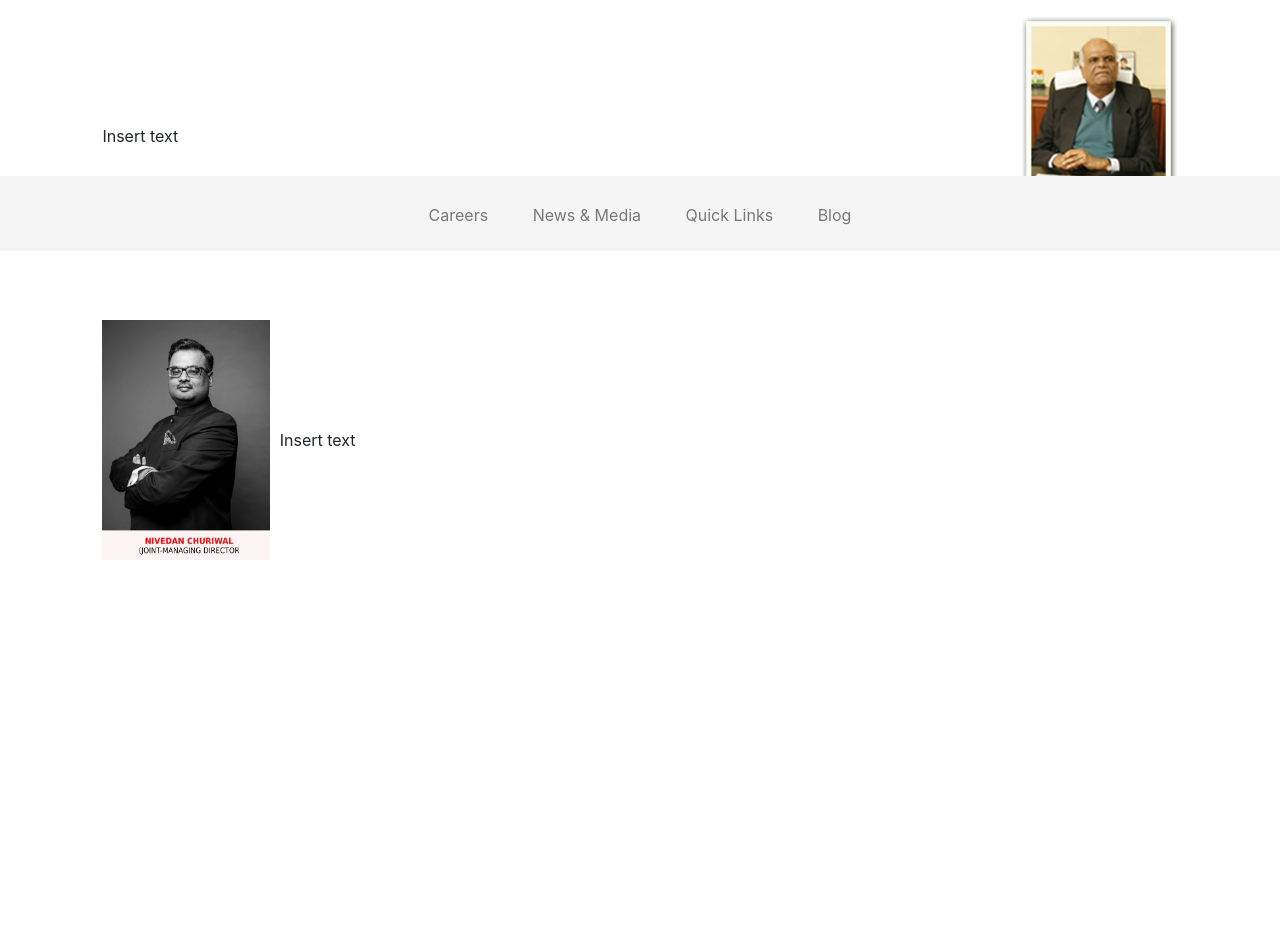
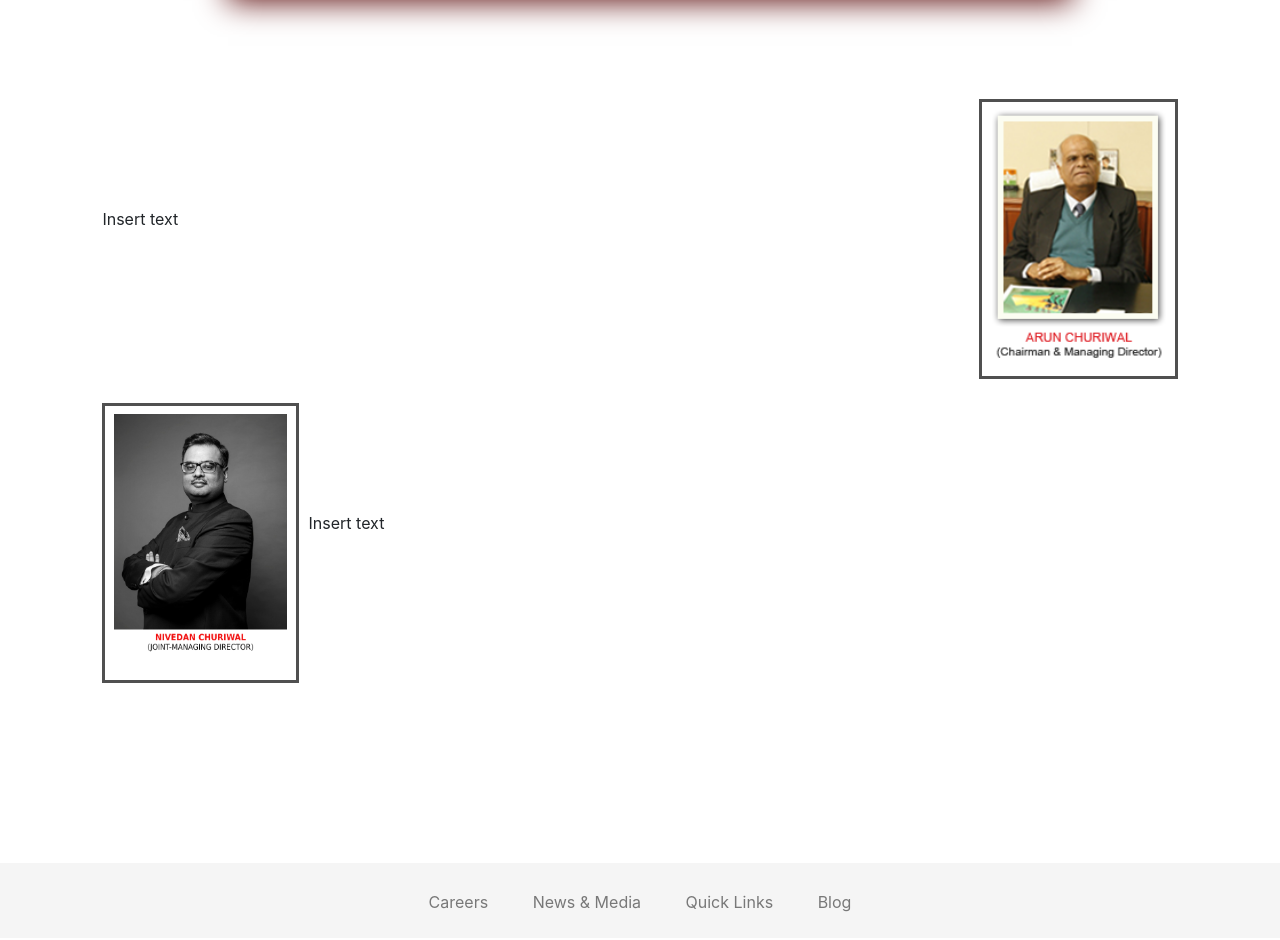
Before and after one commit to VarenyaChuriwal/BSL_Website, a Flask app: page / in a window 1280 px wide. Shown: the part 549-1489 px from the top of the page. Before the commit the page ends 1105 px from the top, so only its background shows below. Run offline with Flask 2, Linux system fonts and the light colour scheme; some libraries are stand-ins or nearby versions.

Commit message:
Edited Home and Layout with Natasha

```diff
--- a/static/styles.css
+++ b/static/styles.css
@@ -1,7 +1,5 @@
 .footer {
-  position: fixed;
-  left: 0;
-  bottom: 0;
+  position: static;
   width: 100%;
   color: white;
   text-align: center;
@@ -10,36 +8,30 @@
   background-color: #f5f5f5;
 }
 
-.inline
-{
+.inline {
   display: inline-block;
   padding-right: 40px;
   padding-top: 2px;
 }
 
-.link, .link:hover
-{
+.link,
+.link:hover {
   color: #787878;
 }
 
-
-.nav-link, .nav-link:hover {
+.nav-link,
+.nav-link:hover {
   color: #ffffff;
   font-family: Futura;
   text-decoration: none;
-
 }
 
-
-
-main img
-{
+main img {
   /* constrain images on small screens */
   max-width: 100%;
 }
 
-.message
-{
+.message {
   height: 30vh;
   line-height: 30vh;
   padding-top: 30px;
@@ -48,19 +40,20 @@ main img
   margin-right: 8%;
 }
 
-.m-img
-{
-    height: 30vh;
+.m-img {
   width: auto;
-
+  border: 3px solid #505050;
+  padding-left: 0.7vw;
+  padding-right: 0.7vw;
+  padding-top: 1vh;
+  height: 35vh;
 }
 
-.nav-link
-{
+.nav-link {
   color: white !important;
 }
 
-.imgcenter{
+.imgcenter {
   display: grid;
   grid-template-columns: repeat(3, 2fr);
   grid-auto-rows: 33.33vh;
@@ -69,44 +62,37 @@ main img
   margin: auto 1vw;
 }
 
-.gallery{
-    box-shadow: 3px 0 5px;
+.gallery {
+  box-shadow: 0px 0px 30px 2px #580505;
 }
 
-@media only screen and (max-width: 550px){
-  .imgcenter{
+@media only screen and (max-width: 550px) {
+  .imgcenter {
     grid-template-columns: 1fr;
     grid-auto-rows: 33.33vh;
   }
 
-    .spinning-text
-    {
+  .spinning-text {
     grid-column: 1;
     grid-row: 3;
   }
 }
 
-
-.center
-{
+.center {
   margin-left: 18%;
 }
 
-#myvideo
-{
-    box-shadow: 0px 0px 20px 5px #390000;
+#myvideo {
+  box-shadow: 0px 0px 30px 2px #580505;
 }
 
-h2
-{
+h2 {
   text-align: center;
   font-family: BioRhyme;
   font-weight: bold;
   letter-spacing: 0.08em;
-
 }
 
-h5
-{
+h5 {
   color: #505050;
 }
--- a/templates/index.html
+++ b/templates/index.html
@@ -1,30 +1,37 @@
-{% extends "layout.html" %}
-
-{% block title %}
-  BSL Limited
-{% endblock %}
-
-{% block main %}
-    <div id = "video" class = "center">
-      <video width = "80%" height = "auto" id = "myvideo" muted autoplay loop>
-        <source src = "/static/images/bsl_video.mp4" type = "video/mp4">
+{% extends "layout.html" %} {% block title %} BSL Limited {% endblock %} {%
+block main %}
+<div id="video" class="center">
+  <video width="80%" height="auto" id="myvideo" muted autoplay loop>
+    <source src="/static/images/bsl_video.mp4" type="video/mp4" />
     Your browser does not support the video.
   </video>
-      <script> document.getElementById('myvideo').play();  </script>
+  <script>
+    document.getElementById("myvideo").play();
+  </script>
 </div>
 
-    <div style = "padding-top: 1vw"></div>
+<div style="padding-top: 5vw;"></div>
 
 <!-- MD and Chair message -->
-    <div id = "message" class = "message">
-      <img class = "m-img" src = "/static/images/Arun.png" alt = "Arun Churiwal" style = "float: right; padding-left: 10px;">
-      <p> Insert text</p>
+<div class="message">
+  <img
+    class="m-img"
+    src="/static/images/Arun.png"
+    alt="Arun Churiwal"
+    style="float: right; padding-left: 10px;"
+  />
+  <p>Insert text</p>
 </div>
 
-    <div style = "padding-top: 5vw"></div>
+<div style="padding-top: 5vw;"></div>
 
-    <div class = "message">
-      <img class = "m-img" src = "/static/images/Nivedan_Churiwal.jpg" alt = "Nivedan Churiwal" style = "float: left; padding-right: 10px;"/>
-      <p> Insert text</p>
+<div class="message">
+  <img
+    class="m-img"
+    src="/static/images/Nivedan Churiwal (1).png"
+    alt="Nivedan Churiwal"
+    style="float: left; margin-right: 10px;"
+  />
+  <p>Insert text</p>
 </div>
 {% endblock %}
--- a/templates/layout.html
+++ b/templates/layout.html
@@ -27,7 +27,7 @@
     <header>
       <nav
         class="navbar navbar-expand-lg text-white navbar-dark"
-        style="background-color: #9b0707;"
+        style="background-color: #9b0707; position: fixed; width: 100%;"
       >
         <a class="navbar-brand" href="#" style="padding-left: 1vw;">
           <img
@@ -270,7 +270,7 @@
       </nav>
     </header>
 
-    <div style="padding-top: 20px;"></div>
+    <div style="padding-top: 16vh;"></div>
 
     <main>
       {% block main %}{%endblock %}
```
Also changed, not shown: static/images/Nivedan Churiwal (1)-0.jpg (added), static/images/Nivedan Churiwal (1).png (added). Lines whose indentation alone changed are shown as unchanged.
